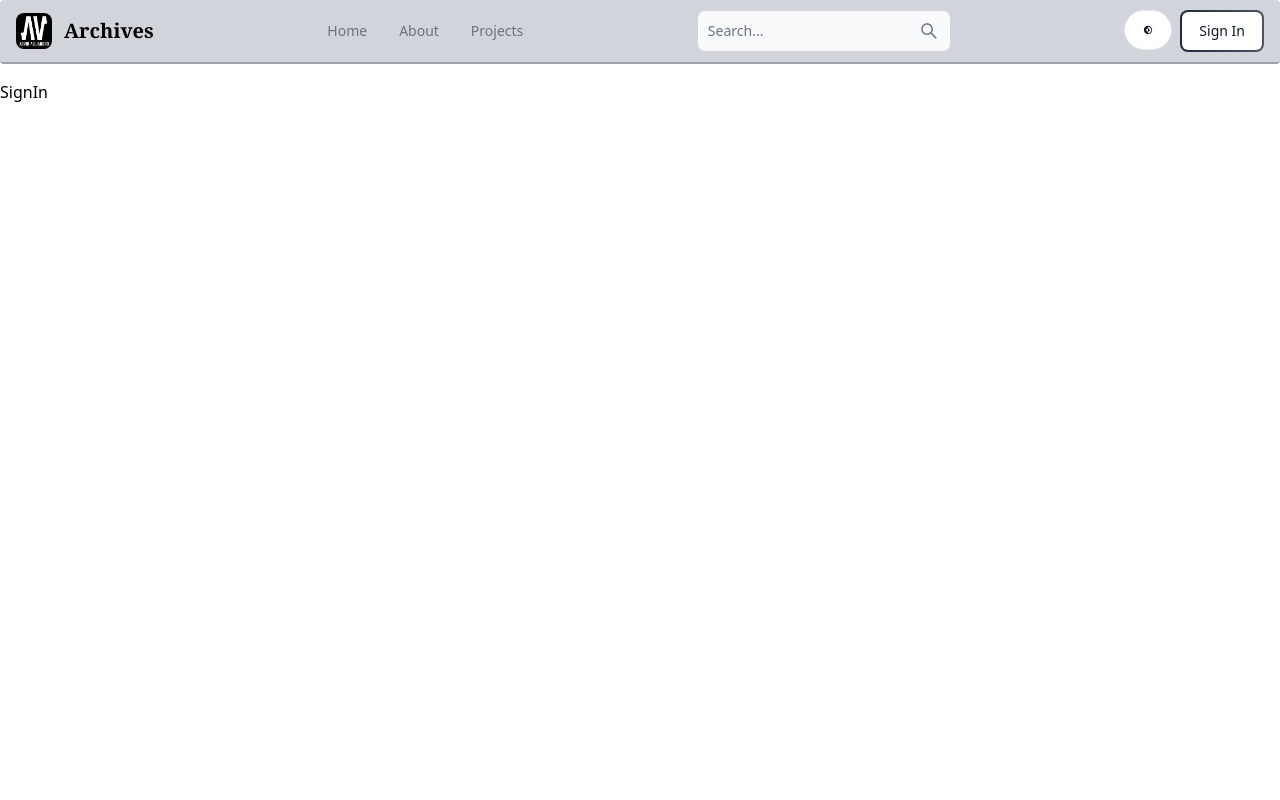
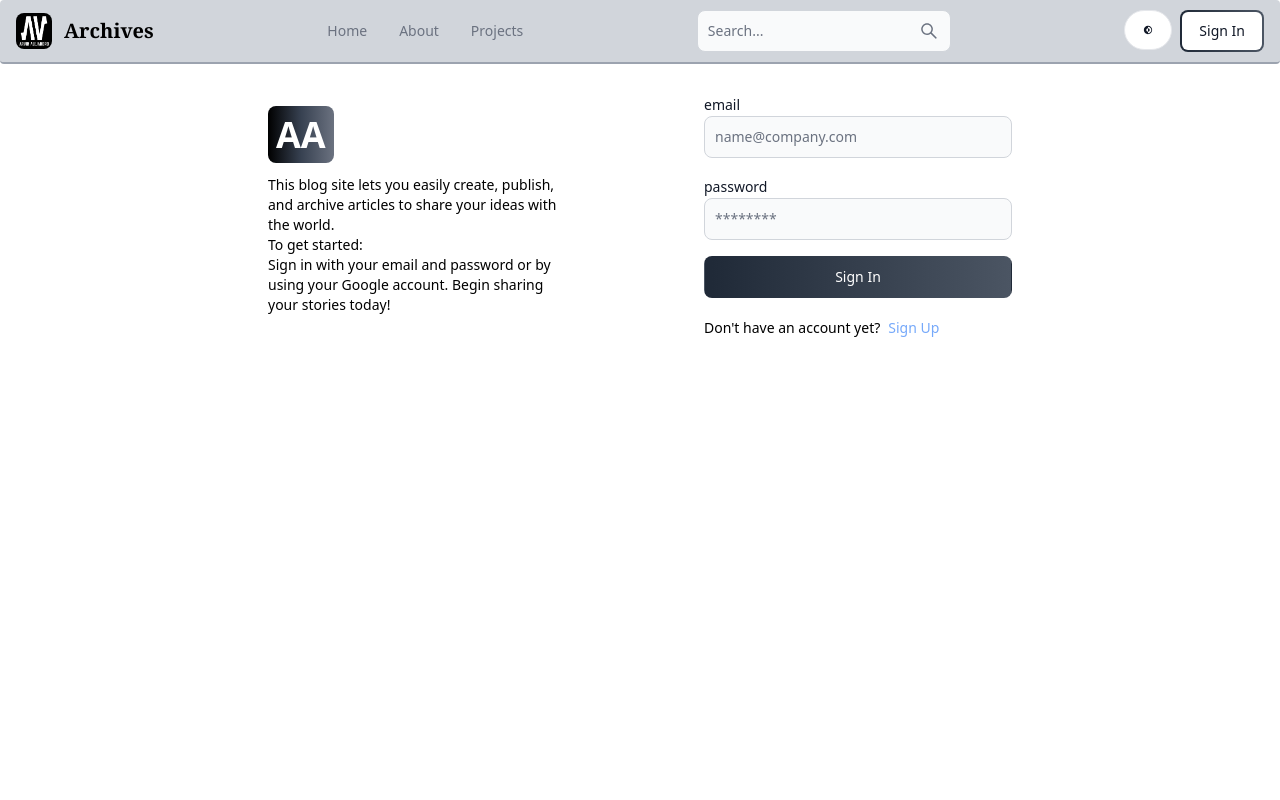
Before and after one commit to arvinalejandro/blog-app, a React (Vite) app in the folder client/: page /sign-in in a window 1280 px wide. Shown: the top 800 px of the page. Built offline with nearby package versions, Linux system fonts and the light colour scheme.

Commit message:
created signin functionality and UI

```diff
--- a/client/src/components/FooterComp.jsx
+++ b/client/src/components/FooterComp.jsx
@@ -8,7 +8,8 @@
   BsLinkedin,
 } from 'react-icons/bs';
 import logo from '../assets/arvin_logo.png';
-const FooterComp = () => {
+const fullYear = new Date().getFullYear;
+export default function FooterComp() {
   return (
     <Footer container className='border-t-2 border-gray-400 bg-gray-100'>
       <div className='w-full max-w-7xl mx-auto'>
@@ -82,7 +83,7 @@
           <Footer.Copyright
             href='#'
             by='Arvin Alejandro Archives'
-            year={new Date().getFullYear}
+            year={fullYear}
           />
           <div className='flex gap-6 sm:mt-0 sm:justify-center mt-4'>
             <Footer.Icon href='#' icon={BsFacebook} />
@@ -95,6 +96,4 @@
       </div>
     </Footer>
   );
-};
-
-export default FooterComp;
+}
--- a/client/src/pages/SignIn.jsx
+++ b/client/src/pages/SignIn.jsx
@@ -1,3 +1,112 @@
-export default function SignIn() {
-  return <div className='min-h-screen mt-20'>SignIn</div>;
-}
+import { Link, useNavigate } from 'react-router-dom';
+import { Alert, Button, Label, TextInput, Spinner } from 'flowbite-react';
+import { useState } from 'react';
+
+const SignIn = () => {
+  const [formData, setFormData] = useState({});
+  const [errorMessage, setErrorMessage] = useState(null);
+  const [loading, setLoading] = useState(false);
+  const navigate = useNavigate();
+  const handleChange = (e) => {
+    setFormData({ ...formData, [e.target.id]: e.target.value.trim() });
+  };
+
+  const handleSubmit = async (e) => {
+    e.preventDefault();
+    if (!formData.email || !formData.password) {
+      return setErrorMessage('All fields are required.');
+    }
+    try {
+      setLoading(true);
+      setErrorMessage(null);
+      const res = await fetch('/api/auth/signin', {
+        method: 'POST',
+        headers: { 'Content-Type': 'application/json' },
+        body: JSON.stringify(formData),
+      });
+      const data = await res.json();
+      if (data.success === false) {
+        return setErrorMessage(data.message);
+      }
+      setLoading(false);
+      if (res.ok) {
+        navigate('/');
+      }
+    } catch (error) {
+      setErrorMessage(error.message);
+      setLoading(false);
+    }
+  };
+
+  return (
+    <div className='min-h-screen mt-20'>
+      <div className='flex p-3 max-w-3xl mx-auto flex-col md:flex-row md:items-center gap-32'>
+        {/*Left*/}
+        <div className='flex-1'>
+          <Link to='/' className='text-4xl font-bold dark:text-white'>
+            <span className='px-2 py-1 bg-gradient-to-r from-black via-gray-700 to-gray-500  rounded-lg text-white'>
+              AA
+            </span>
+          </Link>
+          <p className='text-sm mt-5'>
+            This blog site lets you easily create, publish, and archive articles
+            to share your ideas with the world.
+            <br /> <span className='font-medium'>To get started:</span> <br />
+            Sign in with your email and password or by using your Google
+            account. Begin sharing your stories today!
+          </p>
+        </div>
+        {/*Right*/}
+        <div className='flex-1'>
+          <form className='flex flex-col gap-4' onSubmit={handleSubmit}>
+            <div>
+              <Label value='email' />
+              <TextInput
+                type='email'
+                placeholder='name@company.com'
+                id='email'
+                onChange={handleChange}
+              />
+            </div>
+            <div>
+              <Label value='password' />
+              <TextInput
+                type='password'
+                placeholder='********'
+                id='password'
+                onChange={handleChange}
+              />
+            </div>
+            <Button
+              className='bg-gradient-to-r from-gray-800 to-gray-600'
+              type='submit'
+              disabled={loading}
+            >
+              {loading ? (
+                <>
+                  <Spinner size='sm' />
+                  <span className='pl-3'>Loading...</span>
+                </>
+              ) : (
+                'Sign In'
+              )}
+            </Button>
+          </form>
+          <div className='flex gap-2 text-sm mt-5'>
+            <span className='font-medium'>Don&apos;t have an account yet?</span>
+            <Link to='/sign-up' className='text-blue-400'>
+              Sign Up
+            </Link>
+          </div>
+          {errorMessage && (
+            <Alert className='mt-5' color='failure'>
+              {errorMessage}
+            </Alert>
+          )}
+        </div>
+      </div>
+    </div>
+  );
+};
+
+export default SignIn;
--- a/client/src/pages/SignUp.jsx
+++ b/client/src/pages/SignUp.jsx
@@ -102,7 +102,7 @@
             </Button>
           </form>
           <div className='flex gap-2 text-sm mt-5'>
-            <span className='font-medium'>Have an account?</span>
+            <span className='font-medium'>Already have an account?</span>
             <Link to='/sign-in' className='text-blue-400'>
               Sign In
             </Link>
```
